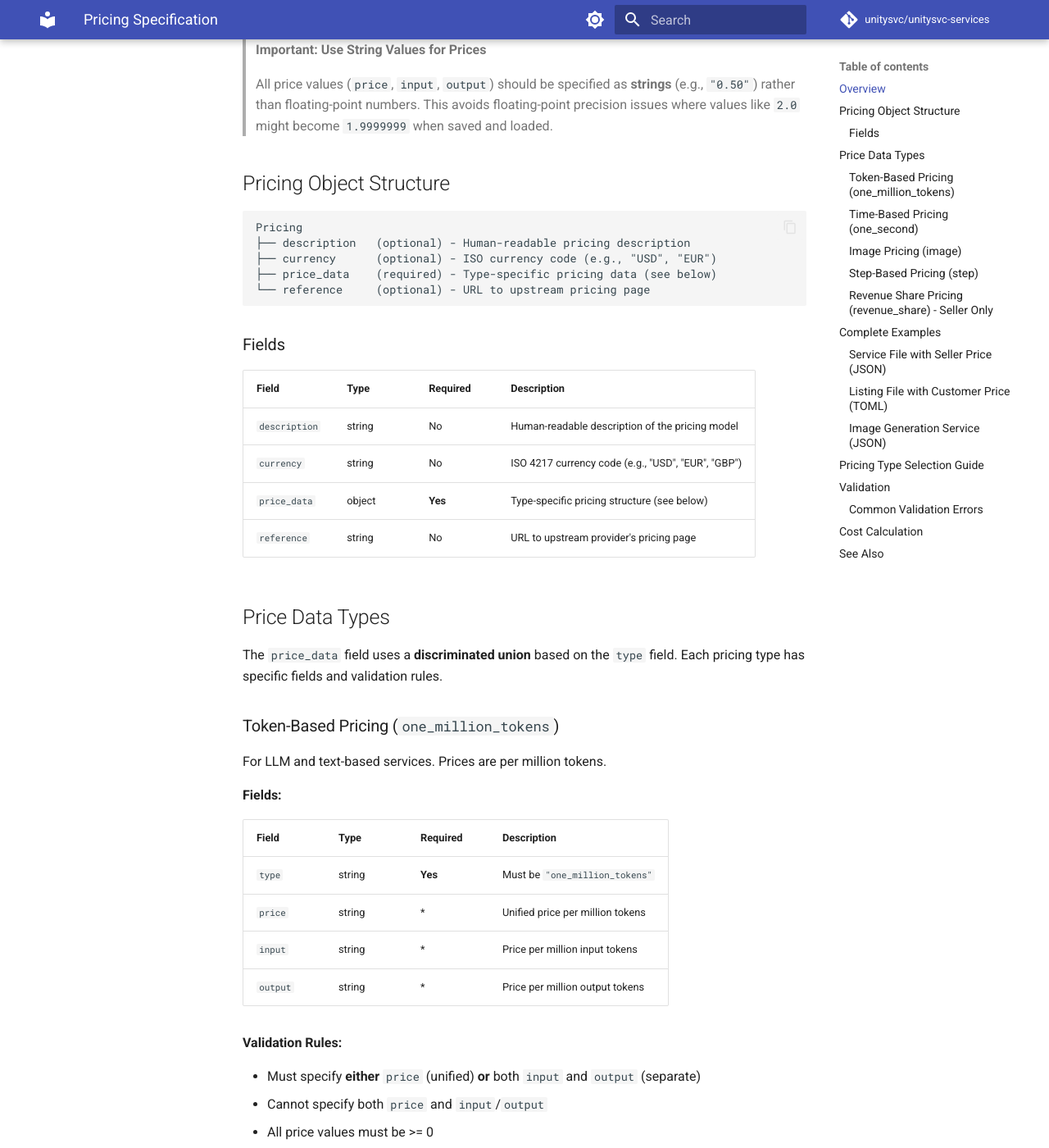
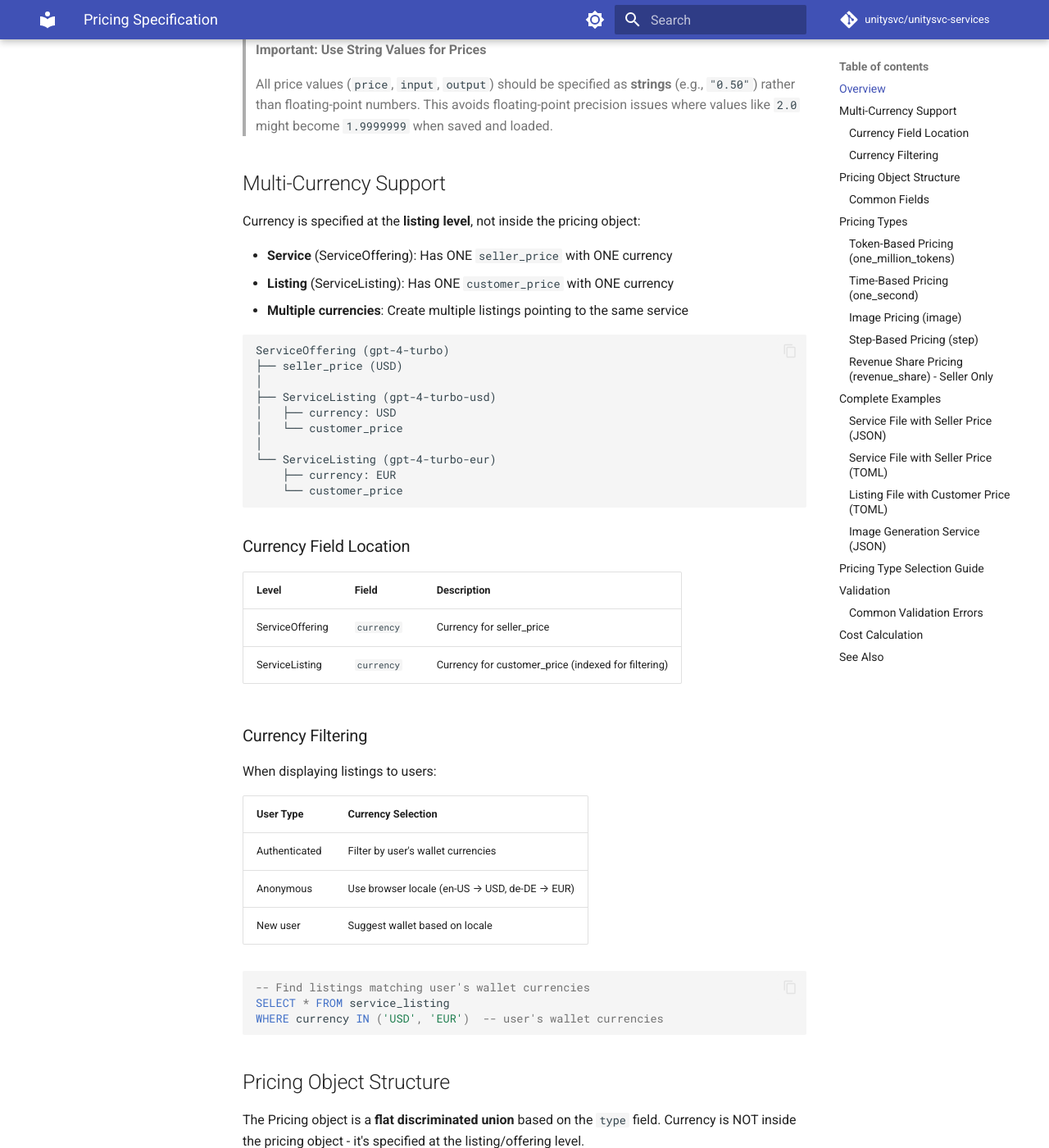
Before and after one commit to unitysvc/unitysvc-services, an MkDocs documentation site: the page built from docs/pricing.md, in a window 1280 px wide and 1400 px high, scrolled down 557 px. Shown: the whole window at 82% size. Built offline with MkDocs 1.6.1 and Material for MkDocs 9.7.7, drawn with Linux system fonts in a browser that asks for light colours; comment, search, counter and statistics services are not loaded; some of the changed text lies outside the part shown.

Commit message:
fix pylint

````diff
--- a/docs/pricing.md
+++ b/docs/pricing.md
@@ -6,37 +6,82 @@
 
 UnitySVC uses a two-tier pricing model:
 
-- **Seller Price** (`seller_price` in `service_v1`): The agreed rate between the seller and UnitySVC. This is what the seller charges UnitySVC for each unit of service usage.
-- **Customer Price** (`customer_price` in `listing_v1`): The price shown to customers on the marketplace. This is what the customer pays for each unit of service usage.
+-   **Seller Price** (`seller_price` in `service_v1`): The agreed rate between the seller and UnitySVC. This is what the seller charges UnitySVC for each unit of service usage.
+-   **Customer Price** (`customer_price` in `listing_v1`): The price shown to customers on the marketplace. This is what the customer pays for each unit of service usage.
 
-Both use the same `Pricing` structure, which supports multiple pricing types through a discriminated union in the `price_data` field.
+Both use the same `Pricing` structure, which supports multiple pricing types through a discriminated union based on the `type` field.
 
 > **Important: Use String Values for Prices**
 >
 > All price values (`price`, `input`, `output`) should be specified as **strings** (e.g., `"0.50"`) rather than floating-point numbers. This avoids floating-point precision issues where values like `2.0` might become `1.9999999` when saved and loaded.
 
+## Multi-Currency Support
+
+Currency is specified at the **listing level**, not inside the pricing object:
+
+-   **Service** (ServiceOffering): Has ONE `seller_price` with ONE currency
+-   **Listing** (ServiceListing): Has ONE `customer_price` with ONE currency
+-   **Multiple currencies**: Create multiple listings pointing to the same service
+
+```
+ServiceOffering (gpt-4-turbo)
+├── seller_price (USD)
+│
+├── ServiceListing (gpt-4-turbo-usd)
+│   ├── currency: USD
+│   └── customer_price
+│
+└── ServiceListing (gpt-4-turbo-eur)
+    ├── currency: EUR
+    └── customer_price
+```
+
+### Currency Field Location
+
+| Level           | Field      | Description                                         |
+| --------------- | ---------- | --------------------------------------------------- |
+| ServiceOffering | `currency` | Currency for seller_price                           |
+| ServiceListing  | `currency` | Currency for customer_price (indexed for filtering) |
+
+### Currency Filtering
+
+When displaying listings to users:
+
+| User Type     | Currency Selection                            |
+| ------------- | --------------------------------------------- |
+| Authenticated | Filter by user's wallet currencies            |
+| Anonymous     | Use browser locale (en-US → USD, de-DE → EUR) |
+| New user      | Suggest wallet based on locale                |
+
+```sql
+-- Find listings matching user's wallet currencies
+SELECT * FROM service_listing
+WHERE currency IN ('USD', 'EUR')  -- user's wallet currencies
+```
+
 ## Pricing Object Structure
+
+The Pricing object is a **flat discriminated union** based on the `type` field. Currency is NOT inside the pricing object - it's specified at the listing/offering level.
 
 ```
 Pricing
+├── type          (required) - Pricing type discriminator
 ├── description   (optional) - Human-readable pricing description
-├── currency      (optional) - ISO currency code (e.g., "USD", "EUR")
-├── price_data    (required) - Type-specific pricing data (see below)
-└── reference     (optional) - URL to upstream pricing page
+├── reference     (optional) - URL to upstream pricing page
+└── [type-specific fields]
 ```
 
-### Fields
+### Common Fields
 
-| Field         | Type   | Required | Description                                         |
-| ------------- | ------ | -------- | --------------------------------------------------- |
-| `description` | string | No       | Human-readable description of the pricing model     |
-| `currency`    | string | No       | ISO 4217 currency code (e.g., "USD", "EUR", "GBP")  |
-| `price_data`  | object | **Yes**  | Type-specific pricing structure (see below)         |
-| `reference`   | string | No       | URL to upstream provider's pricing page             |
+| Field         | Type   | Required | Description                                     |
+| ------------- | ------ | -------- | ----------------------------------------------- |
+| `type`        | string | **Yes**  | Pricing type (discriminator)                    |
+| `description` | string | No       | Human-readable description of the pricing model |
+| `reference`   | string | No       | URL to upstream provider's pricing page         |
 
-## Price Data Types
+## Pricing Types
 
-The `price_data` field uses a **discriminated union** based on the `type` field. Each pricing type has specific fields and validation rules.
+Each pricing type has specific fields in addition to the common fields.
 
 ### Token-Based Pricing (`one_million_tokens`)
 
@@ -44,27 +89,26 @@
 
 **Fields:**
 
-| Field    | Type   | Required | Description                           |
-| -------- | ------ | -------- | ------------------------------------- |
-| `type`   | string | **Yes**  | Must be `"one_million_tokens"`        |
-| `price`  | string | *        | Unified price per million tokens      |
-| `input`  | string | *        | Price per million input tokens        |
-| `output` | string | *        | Price per million output tokens       |
+| Field    | Type   | Required | Description                      |
+| -------- | ------ | -------- | -------------------------------- |
+| `type`   | string | **Yes**  | Must be `"one_million_tokens"`   |
+| `price`  | string | \*       | Unified price per million tokens |
+| `input`  | string | \*       | Price per million input tokens   |
+| `output` | string | \*       | Price per million output tokens  |
 
 **Validation Rules:**
 
-- Must specify **either** `price` (unified) **or** both `input` and `output` (separate)
-- Cannot specify both `price` and `input`/`output`
-- All price values must be >= 0
+-   Must specify **either** `price` (unified) **or** both `input` and `output` (separate)
+-   Cannot specify both `price` and `input`/`output`
+-   All price values must be >= 0
 
 **Example - Unified Pricing:**
 
 ```json
 {
-  "price_data": {
     "type": "one_million_tokens",
-    "price": "2.50"
-  }
+    "price": "2.50",
+    "description": "Per million tokens"
 }
 ```
 
@@ -72,25 +116,21 @@
 
 ```json
 {
-  "price_data": {
     "type": "one_million_tokens",
     "input": "0.50",
-    "output": "1.50"
-  }
+    "output": "1.50",
+    "description": "GPT-4 Turbo pricing"
 }
 ```
 
-**TOML Example - Separate Pricing:**
+**TOML Example:**
 
 ```toml
 [seller_price]
-currency = "USD"
-description = "GPT-4 Turbo pricing"
-
-[seller_price.price_data]
 type = "one_million_tokens"
 input = "10.00"
 output = "30.00"
+description = "GPT-4 Turbo pricing"
 ```
 
 ### Time-Based Pricing (`one_second`)
@@ -99,19 +139,18 @@
 
 **Fields:**
 
-| Field   | Type   | Required | Description                    |
-| ------- | ------ | -------- | ------------------------------ |
-| `type`  | string | **Yes**  | Must be `"one_second"`         |
-| `price` | string | **Yes**  | Price per second of usage      |
+| Field   | Type   | Required | Description               |
+| ------- | ------ | -------- | ------------------------- |
+| `type`  | string | **Yes**  | Must be `"one_second"`    |
+| `price` | string | **Yes**  | Price per second of usage |
 
 **Example:**
 
 ```json
 {
-  "price_data": {
     "type": "one_second",
-    "price": "0.006"
-  }
+    "price": "0.006",
+    "description": "Audio transcription per second"
 }
 ```
 
@@ -119,12 +158,9 @@
 
 ```toml
 [seller_price]
-currency = "USD"
-description = "Audio transcription pricing"
-
-[seller_price.price_data]
 type = "one_second"
 price = "0.006"
+description = "Audio transcription pricing"
 ```
 
 ### Image Pricing (`image`)
@@ -133,19 +169,18 @@
 
 **Fields:**
 
-| Field   | Type   | Required | Description              |
-| ------- | ------ | -------- | ------------------------ |
-| `type`  | string | **Yes**  | Must be `"image"`        |
-| `price` | string | **Yes**  | Price per image          |
+| Field   | Type   | Required | Description       |
+| ------- | ------ | -------- | ----------------- |
+| `type`  | string | **Yes**  | Must be `"image"` |
+| `price` | string | **Yes**  | Price per image   |
 
 **Example:**
 
 ```json
 {
-  "price_data": {
     "type": "image",
-    "price": "0.04"
-  }
+    "price": "0.04",
+    "description": "DALL-E 3 image generation"
 }
 ```
 
@@ -153,12 +188,9 @@
 
 ```toml
 [seller_price]
-currency = "USD"
-description = "DALL-E 3 image generation"
-
-[seller_price.price_data]
 type = "image"
 price = "0.04"
+description = "DALL-E 3 image generation"
 ```
 
 ### Step-Based Pricing (`step`)
@@ -167,19 +199,18 @@
 
 **Fields:**
 
-| Field   | Type   | Required | Description                    |
-| ------- | ------ | -------- | ------------------------------ |
-| `type`  | string | **Yes**  | Must be `"step"`               |
-| `price` | string | **Yes**  | Price per step/iteration       |
+| Field   | Type   | Required | Description              |
+| ------- | ------ | -------- | ------------------------ |
+| `type`  | string | **Yes**  | Must be `"step"`         |
+| `price` | string | **Yes**  | Price per step/iteration |
 
 **Example:**
 
 ```json
 {
-  "price_data": {
     "type": "step",
-    "price": "0.001"
-  }
+    "price": "0.001",
+    "description": "Diffusion model steps"
 }
 ```
 
@@ -187,12 +218,9 @@
 
 ```toml
 [seller_price]
-currency = "USD"
-description = "Diffusion model steps"
-
-[seller_price.price_data]
 type = "step"
 price = "0.001"
+description = "Diffusion model steps"
 ```
 
 ### Revenue Share Pricing (`revenue_share`) - Seller Only
@@ -203,25 +231,25 @@
 
 **Fields:**
 
-| Field        | Type   | Required | Description                                           |
-| ------------ | ------ | -------- | ----------------------------------------------------- |
-| `type`       | string | **Yes**  | Must be `"revenue_share"`                             |
-| `percentage` | string | **Yes**  | Percentage of customer charge for the seller (0-100)  |
+| Field        | Type   | Required | Description                                          |
+| ------------ | ------ | -------- | ---------------------------------------------------- |
+| `type`       | string | **Yes**  | Must be `"revenue_share"`                            |
+| `percentage` | string | **Yes**  | Percentage of customer charge for the seller (0-100) |
 
 **How it works:**
 
 The `percentage` field represents the seller's share of whatever the customer pays. For example:
-- If `percentage` is `"70"` and the customer pays $10, the seller receives $7
-- If `percentage` is `"85.5"` and the customer pays $100, the seller receives $85.50
+
+-   If `percentage` is `"70"` and the customer pays $10, the seller receives $7
+-   If `percentage` is `"85.5"` and the customer pays $100, the seller receives $85.50
 
 **Example:**
 
 ```json
 {
-  "price_data": {
     "type": "revenue_share",
-    "percentage": "70.00"
-  }
+    "percentage": "70.00",
+    "description": "70% revenue share"
 }
 ```
 
@@ -229,19 +257,16 @@
 
 ```toml
 [seller_price]
-currency = "USD"
-description = "70% revenue share"
-
-[seller_price.price_data]
 type = "revenue_share"
 percentage = "70.00"
+description = "70% revenue share"
 ```
 
 **Use Cases:**
 
-- Marketplace arrangements where sellers want a fixed percentage rather than per-unit pricing
-- Reseller agreements with variable customer pricing
-- Partner programs with revenue-sharing terms
+-   Marketplace arrangements where sellers want a fixed percentage rather than per-unit pricing
+-   Reseller agreements with variable customer pricing
+-   Partner programs with revenue-sharing terms
 
 ## Complete Examples
 
@@ -249,41 +274,62 @@
 
 ```json
 {
-  "schema": "service_v1",
-  "name": "gpt-4-turbo",
-  "display_name": "GPT-4 Turbo",
-  "description": "OpenAI's most advanced model",
-  "service_type": "llm",
-  "time_created": "2024-01-15T10:00:00Z",
-  "details": {
-    "context_window": 128000,
-    "max_output_tokens": 4096
-  },
-  "upstream_access_interface": {
-    "access_method": "http",
-    "base_url": "https://api.openai.com/v1/chat/completions"
-  },
-  "seller_price": {
+    "schema": "service_v1",
+    "name": "gpt-4-turbo",
+    "display_name": "GPT-4 Turbo",
+    "description": "OpenAI's most advanced model",
+    "service_type": "llm",
     "currency": "USD",
-    "description": "OpenAI GPT-4 Turbo pricing",
-    "price_data": {
-      "type": "one_million_tokens",
-      "input": "10.00",
-      "output": "30.00"
+    "time_created": "2024-01-15T10:00:00Z",
+    "details": {
+        "context_window": 128000,
+        "max_output_tokens": 4096
     },
-    "reference": "https://openai.com/pricing"
-  }
+    "upstream_access_interface": {
+        "access_method": "http",
+        "base_url": "https://api.openai.com/v1/chat/completions"
+    },
+    "seller_price": {
+        "type": "one_million_tokens",
+        "input": "10.00",
+        "output": "30.00",
+        "description": "OpenAI GPT-4 Turbo pricing",
+        "reference": "https://openai.com/pricing"
+    }
 }
+```
+
+### Service File with Seller Price (TOML)
+
+```toml
+schema = "service_v1"
+name = "whisper-large"
+display_name = "Whisper Large V3"
+description = "Audio transcription model"
+service_type = "audio_transcription"
+currency = "USD"
+time_created = "2024-01-15T10:00:00Z"
+
+[upstream_access_interface]
+access_method = "http"
+base_url = "https://api.openai.com/v1/audio/transcriptions"
+
+[seller_price]
+type = "one_second"
+price = "0.006"
+description = "Per second of audio"
+reference = "https://openai.com/pricing"
 ```
 
 ### Listing File with Customer Price (TOML)
 
 ```toml
 schema = "listing_v1"
-name = "gpt-4-turbo-premium"
+name = "gpt-4-turbo-premium-usd"
 service_name = "gpt-4-turbo"
 display_name = "GPT-4 Turbo Premium Access"
 listing_status = "ready"
+currency = "USD"
 time_created = "2024-02-01T12:00:00Z"
 
 [[user_access_interfaces]]
@@ -295,57 +341,52 @@
 model = "gpt-4-turbo"
 
 [customer_price]
-currency = "USD"
-description = "Premium access with priority support"
-
-[customer_price.price_data]
 type = "one_million_tokens"
 input = "12.00"
 output = "36.00"
+description = "Premium access with priority support"
 ```
 
 ### Image Generation Service (JSON)
 
 ```json
 {
-  "schema": "service_v1",
-  "name": "flux-pro",
-  "display_name": "FLUX Pro",
-  "description": "High-quality image generation",
-  "service_type": "image_generation",
-  "time_created": "2024-03-15T10:30:00Z",
-  "details": {
-    "max_resolution": "2048x2048",
-    "supported_formats": ["PNG", "JPEG", "WEBP"]
-  },
-  "upstream_access_interface": {
-    "access_method": "http",
-    "base_url": "https://api.provider.com/v1/images/generate"
-  },
-  "seller_price": {
+    "schema": "service_v1",
+    "name": "flux-pro",
+    "display_name": "FLUX Pro",
+    "description": "High-quality image generation",
+    "service_type": "image_generation",
     "currency": "USD",
-    "description": "Per image pricing",
-    "price_data": {
-      "type": "image",
-      "price": "0.04"
+    "time_created": "2024-03-15T10:30:00Z",
+    "details": {
+        "max_resolution": "2048x2048",
+        "supported_formats": ["PNG", "JPEG", "WEBP"]
+    },
+    "upstream_access_interface": {
+        "access_method": "http",
+        "base_url": "https://api.provider.com/v1/images/generate"
+    },
+    "seller_price": {
+        "type": "image",
+        "price": "0.04",
+        "description": "Per image pricing"
     }
-  }
 }
 ```
 
 ## Pricing Type Selection Guide
 
-| Service Type                | Recommended Pricing Type | Example Use Cases                    |
-| --------------------------- | ------------------------ | ------------------------------------ |
-| LLM, Chat, Completion       | `one_million_tokens`     | GPT-4, Claude, Llama                 |
-| Embedding                   | `one_million_tokens`     | text-embedding-ada-002               |
-| Audio Transcription         | `one_second`             | Whisper, Deepgram                    |
-| Text-to-Speech              | `one_second`             | ElevenLabs, Azure TTS                |
-| Video Processing            | `one_second`             | Video transcription, analysis        |
-| Image Generation            | `image`                  | DALL-E, Stable Diffusion, FLUX       |
-| Image Analysis              | `image`                  | GPT-4 Vision (per image analyzed)    |
-| Diffusion with Step Control | `step`                   | Custom diffusion pipelines           |
-| Revenue Share (seller only) | `revenue_share`          | Marketplace partnerships, resellers  |
+| Service Type                | Recommended Pricing Type | Example Use Cases                   |
+| --------------------------- | ------------------------ | ----------------------------------- |
+| LLM, Chat, Completion       | `one_million_tokens`     | GPT-4, Claude, Llama                |
+| Embedding                   | `one_million_tokens`     | text-embedding-ada-002              |
+| Audio Transcription         | `one_second`             | Whisper, Deepgram                   |
+| Text-to-Speech              | `one_second`             | ElevenLabs, Azure TTS               |
+| Video Processing            | `one_second`             | Video transcription, analysis       |
+| Image Generation            | `image`                  | DALL-E, Stable Diffusion, FLUX      |
+| Image Analysis              | `image`                  | GPT-4 Vision (per image analyzed)   |
+| Diffusion with Step Control | `step`                   | Custom diffusion pipelines          |
+| Revenue Share (seller only) | `revenue_share`          | Marketplace partnerships, resellers |
 
 ## Validation
 
@@ -353,62 +394,63 @@
 
 1. **JSON Schema Validation**: Ensures the structure matches the expected format
 2. **Pydantic Model Validation**: Enforces business rules:
-   - `price_data.type` must be a valid pricing type
-   - Token pricing requires either `price` OR both `input`/`output`
-   - All price values must be non-negative (>= 0)
-   - Extra fields in `price_data` are rejected
+    - `type` must be a valid pricing type
+    - Token pricing requires either `price` OR both `input`/`output`
+    - All price values must be non-negative (>= 0)
+    - Extra fields are rejected
 
 ### Common Validation Errors
 
 **Invalid: Both unified and separate pricing**
+
 ```json
 {
-  "price_data": {
     "type": "one_million_tokens",
-    "price": 2.50,
-    "input": 0.50,
-    "output": 1.50
-  }
+    "price": "2.50",
+    "input": "0.50",
+    "output": "1.50"
 }
 ```
+
 Error: "Cannot specify both 'price' and 'input'/'output'"
 
 **Invalid: Missing output price**
+
 ```json
 {
-  "price_data": {
     "type": "one_million_tokens",
-    "input": 0.50
-  }
+    "input": "0.50"
 }
 ```
+
 Error: "Both 'input' and 'output' must be specified for separate pricing"
 
 **Invalid: Unknown pricing type**
+
 ```json
 {
-  "price_data": {
     "type": "per_request",
-    "price": 0.001
-  }
+    "price": "0.001"
 }
 ```
-Error: "Input should be 'one_million_tokens', 'one_second', 'image' or 'step'"
+
+Error: "Input should be 'one_million_tokens', 'one_second', 'image', 'step', or 'revenue_share'"
 
 ## Cost Calculation
 
 The backend calculates costs using this formula:
 
-| Pricing Type          | Cost Formula                                          |
-| --------------------- | ----------------------------------------------------- |
-| `one_million_tokens`  | (input_tokens × input_price + output_tokens × output_price) / 1,000,000 |
-| `one_million_tokens` (unified) | total_tokens × price / 1,000,000             |
-| `one_second`          | seconds × price                                       |
-| `image`               | count × price                                         |
-| `step`                | count × price                                         |
+| Pricing Type                   | Cost Formula                                                            |
+| ------------------------------ | ----------------------------------------------------------------------- |
+| `one_million_tokens`           | (input_tokens × input_price + output_tokens × output_price) / 1,000,000 |
+| `one_million_tokens` (unified) | total_tokens × price / 1,000,000                                        |
+| `one_second`                   | seconds × price                                                         |
+| `image`                        | count × price                                                           |
+| `step`                         | count × price                                                           |
+| `revenue_share`                | customer_charge × percentage / 100                                      |
 
 ## See Also
 
-- [File Schemas](file-schemas.md) - Complete schema reference
-- [Data Structure](data-structure.md) - File organization
-- [CLI Reference](cli-reference.md#validate) - Validation command
+-   [File Schemas](file-schemas.md) - Complete schema reference
+-   [Data Structure](data-structure.md) - File organization
+-   [CLI Reference](cli-reference.md#validate) - Validation command
````
Also changed, not shown: 13 other files.
